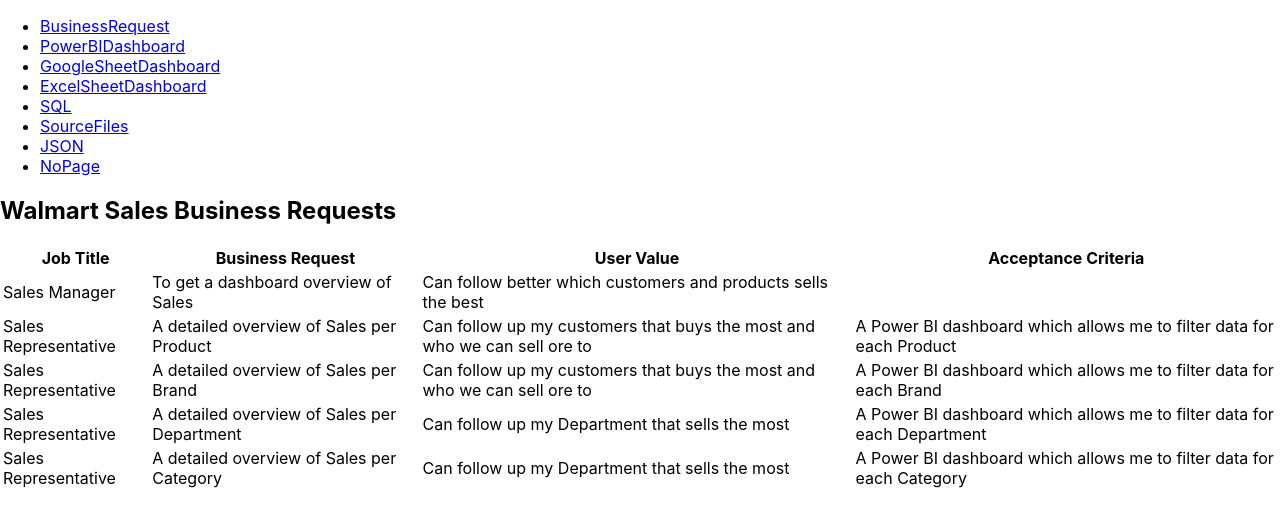
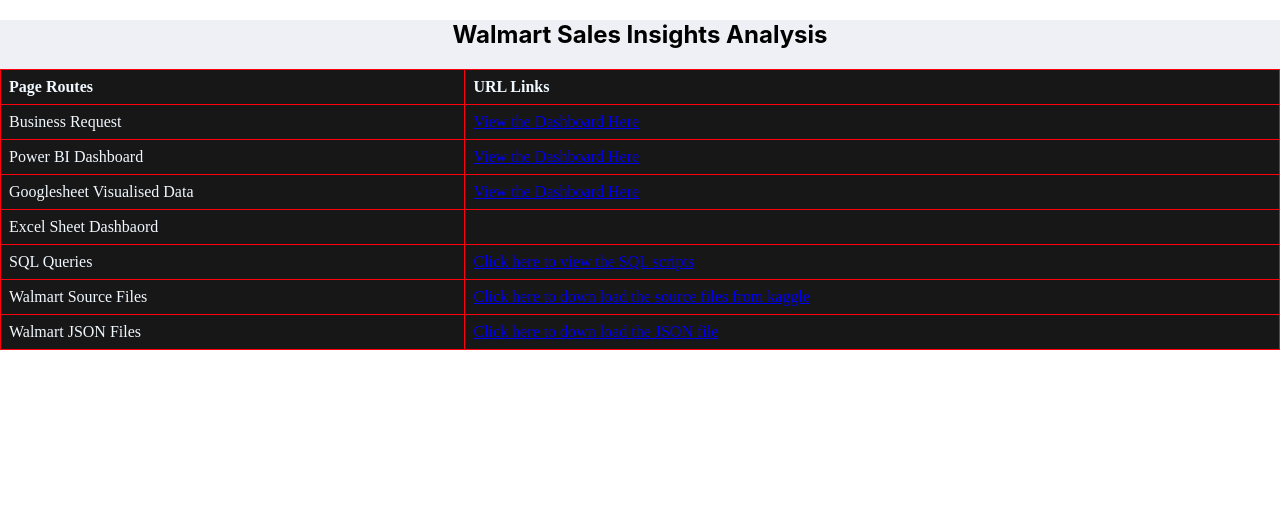
Before and after one commit to JohnKimaiyo/walmart-sales-data-analysis-react-app, a React (Create React App) app: page / in a window 1280 px wide. Shown: the top 526 px of the page. Built offline with nearby package versions, Linux system fonts and the light colour scheme.

Commit message:
final commit

```diff
--- a/src/App.js
+++ b/src/App.js
@@ -1,32 +1,11 @@
 import "./App.css";
-import { BrowserRouter, Routes, Route } from "react-router-dom";
-import Layout from "./Pages/Layout";
-import BusinessRequest from "./Pages/BusinessRequest";
-import PowerBIDashboard from "./Pages/PowerBIDashboard";
-import GoogleSheet from "./Pages/GoogleSheetDashbaord";
-import ExcelSheetDashboard from "./Pages/ExcelSheetDashboard";
-import SQL from "./Pages/SQL";
-import JSON from "./Pages/JSON";
-import SourceFiles from "./Pages/SourceFiles";
-import NoPage from "./Pages/NoPage";
+
+import Home from "./Pages/Home";
 function App() {
   return (
-    <BrowserRouter>
-      <Routes>
-        <Route path="/" element={<Layout />}>
-          <Route index element={<BusinessRequest />} />
-          <Route path="PowerBIDashboard" element={<PowerBIDashboard />} />
-          <Route path="GoogleSheet" element={<GoogleSheet />} />
-          <Route path="ExcelSheetDashboard" element={<ExcelSheetDashboard />} />
-
-          <Route path="SQL" element={<SQL />} />
-
-          <Route path="JSON" element={<JSON />} />
-          <Route path="SourceFiles" element={<SourceFiles />} />
-          <Route path="*" element={<NoPage />} />
-        </Route>
-      </Routes>
-    </BrowserRouter>
+    <div>
+      <Home />
+    </div>
   );
 }
 
--- a/src/Pages/BusinessRequest.js
+++ b/src/Pages/BusinessRequest.js
@@ -1,5 +1,5 @@
 import React from "react";
-
+import "./Pages.css"
 export default function BusinessRequest() {
   return (
     <div>
--- a/src/Pages/ExcelSheetDashboard.js
+++ b/src/Pages/ExcelSheetDashboard.js
@@ -1,9 +1,9 @@
 import React from "react";
+import "./Pages.css";
 
 export default function Excel() {
   return (
-    <div>
-      {" "}
+    <div className="App">
       <a
         href="https://github.com/JohnKimaiyo/walmart-sales-data-analysis-react-app/blob/main/src/Visual%20Report/Walmart%20Sales%20Analysis.jpg"
         target="_blank"
--- a/src/Pages/GoogleSheetDashbaord.js
+++ b/src/Pages/GoogleSheetDashbaord.js
@@ -1,8 +1,8 @@
 import React from 'react'
-
+import "./Pages.css";
 export default function GoogleSheet() {
   return (
-    <div>
+    <div className="App">
       {" "}
       <a
         href="https://docs.google.com/spreadsheets/d/1MKxM4zOPpnTVzHr1fEPb6r34Af3maUZgmDuAUo7GVCo/edit#gid=0"
--- /dev/null
+++ b/src/Pages/Home.js
@@ -0,0 +1,100 @@
+import React from "react";
+import "./Pages.css";
+export default function Home() {
+  return (
+    <div className="App">
+      <div>
+        <h2>Walmart Sales Insights Analysis</h2>
+
+        <table>
+          <tr>
+            <th>Page Routes </th>
+
+            <th>URL Links</th>
+          </tr>
+          <tr>
+            <td>Business Request</td>
+            <td>
+              {" "}
+              <a
+                href="https://github.com/JohnKimaiyo/walmart-sales-data-analysis-react-app/blob/main/src/Visual%20Report/Walamart%20Sales%20Analysis.pdf"
+                target="_blank"
+                rel="noopener noreferrer"
+              >
+                View the Dashboard Here
+              </a>
+            </td>
+          </tr>
+          <tr>
+            <td>Power BI Dashboard</td>
+            <td>
+              {" "}
+              <a
+                href="https://github.com/JohnKimaiyo/walmart-sales-data-analysis-react-app/blob/main/src/Visual%20Report/Walamart%20Sales%20Analysis.pdf"
+                target="_blank"
+                rel="noopener noreferrer"
+              >
+                View the Dashboard Here
+              </a>
+            </td>
+          </tr>
+          <tr>
+            <td>Googlesheet Visualised Data</td>
+            <td>
+              {" "}
+              <a
+                href="https://docs.google.com/spreadsheets/d/1MKxM4zOPpnTVzHr1fEPb6r34Af3maUZgmDuAUo7GVCo/edit#gid=0"
+                target="_blank"
+                rel="noopener noreferrer"
+              >
+                View the Dashboard Here
+              </a>
+            </td>
+          </tr>
+          <tr>
+            <td>Excel Sheet Dashbaord</td>
+            <td></td>
+          </tr>
+          <tr>
+            <td>SQL Queries</td>
+            <td>
+              {" "}
+              <a
+                href="https://github.com/JohnKimaiyo/walmart-sales-data-analysis-react-app/blob/main/src/SQL%20Scripts/walmart.sql"
+                target="_blank"
+                rel="noopener noreferrer"
+              >
+                Click here to view the SQL scripts
+              </a>
+            </td>
+          </tr>
+          <tr>
+            <td>Walmart Source Files </td>
+            <td>
+              {" "}
+              <a
+                href="https://github.com/JohnKimaiyo/walmart-sales-data-analysis-react-app/tree/main/src/Visual%20Report"
+                target="_blank"
+                rel="noopener noreferrer"
+              >
+                Click here to down load the source files from kaggle
+              </a>
+            </td>
+          </tr>
+          <tr>
+            <td>Walmart JSON Files </td>
+            <td>
+              <a
+                href="https://raw.githubusercontent.com/JohnKimaiyo/walmart-sales-data-analysis-react-app/main/src/Search%20App/wamart.json"
+                target="_blank"
+                rel="noopener noreferrer"
+              >
+                Click here to down load the JSON file
+              </a>
+            </td>
+          </tr>
+        </table>
+      </div>
+    </div>
+  );
+}
--- a/src/Pages/JSON.js
+++ b/src/Pages/JSON.js
@@ -1,8 +1,8 @@
 import React from "react";
-
+import "./Pages.css";
 export default function JSON() {
   return (
-    <div>
+    <div className="App">
       JSON
       <a
         href="https://raw.githubusercontent.com/JohnKimaiyo/walmart-sales-data-analysis-react-app/main/src/Search%20App/wamart.json"
--- a/src/Pages/Layout.js
+++ /dev/null
@@ -1,40 +0,0 @@
-import { Outlet, Link } from "react-router-dom";
-
-const Layout = () => {
-  return (
-    <>
-      <nav>
-        <ul>
-          <li>
-            <Link to="/">BusinessRequest</Link>
-          </li>
-          <li>
-            <Link to="/PowerBIDashboard">PowerBIDashboard</Link>
-          </li>
-          <li>
-            <Link to="/GoogleSheetDashboard">GoogleSheetDashboard</Link>
-          </li>
-          <li>
-            <Link to="/ExcelSheetDashboard">ExcelSheetDashboard</Link>
-          </li>
-          <li>
-            <Link to="/SQL">SQL</Link>
-          </li>
-          <li>
-            <Link to="/SourceFiles">SourceFiles</Link>
-          </li>
-          <li>
-            <Link to="/JSON">JSON</Link>
-          </li>
-          <li>
-            <Link to="/NoPage">NoPage</Link>
-          </li>
-        </ul>
-      </nav>
-
-      <Outlet />
-    </>
-  );
-};
-
-export default Layout;
--- a/src/Pages/Pages.css
+++ b/src/Pages/Pages.css
@@ -3,8 +3,7 @@
   border-collapse: collapse;
   width: 100%;
   background-color: darkslategray;
-    color:aliceblue
-
+  color: aliceblue;
 }
 
 td {
@@ -12,7 +11,6 @@
   text-align: left;
   padding: 8px;
   border-color: rgb(255, 0, 13);
-
 }
 
 tr {
@@ -23,9 +21,50 @@
   text-align: left;
   padding: 8px;
   border-color: rgb(255, 0, 13);
-
 }
 
-  h2{
-    text-align:center ;
+h2 {
+  text-align: center;
 }
+.App {
+  text-align: center;
+  background-color: #eef0f5;
+}
+
+.App-logo {
+  height: 40vmin;
+  pointer-events: none;
+}
+
+@media (prefers-reduced-motion: no-preference) {
+  .App-logo {
+    animation: App-logo-spin infinite 20s linear;
+  }
+}
+
+.App-header {
+  background-color: #282c34;
+  min-height: 100vh;
+  display: flex;
+  flex-direction: column;
+  align-items: center;
+  justify-content: center;
+  font-size: calc(10px + 2vmin);
+  color: white;
+}
+
+.App-link {
+  color: #cfe7e7;
+  align-items: center;
+  font-size: calc(10px + 2vmin);
+  justify-content: center;
+}
+
+@keyframes App-logo-spin {
+  from {
+    transform: rotate(0deg);
+  }
+  to {
+    transform: rotate(360deg);
+  }
+}
```
Also changed, not shown: 1 other file (tests, documents, lock files or other folders). Lines whose indentation alone changed are shown as unchanged.
